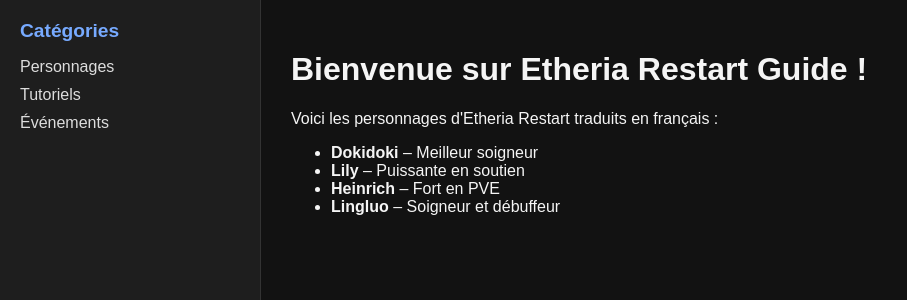
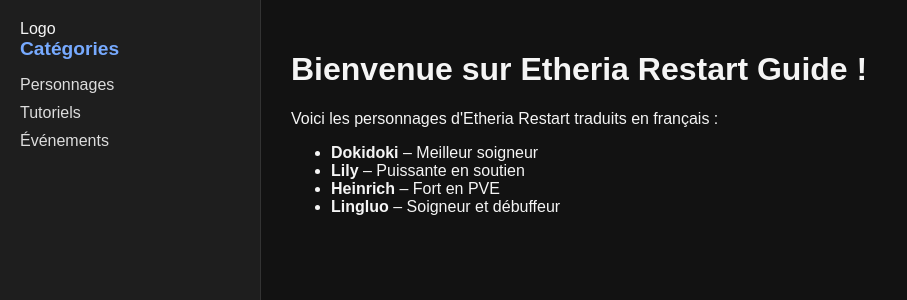
Before and after one commit to Chiubbi/etheria-restart, a Next.js app: page / in a window 1280 px wide. Shown: the top 300 px of the page, without its empty margins (0-907 px from the left). Built offline with nearby package versions, Linux system fonts and the light colour scheme.

Commit message:
Update layout.js

```diff
--- a/components/layout.js
+++ b/components/layout.js
@@ -4,6 +4,10 @@ const Layout = ({ children }) => {
   return (
     <div className={styles.container}>
       <aside className={styles.sidebar}>
+        <div className={styles.logoBox}>
+          {/* Tu peux mettre une image ici plus tard */}
+          <span>Logo</span>
+        </div>
         <h2>Catégories</h2>
         <ul>
           <li>Personnages</li>
```
